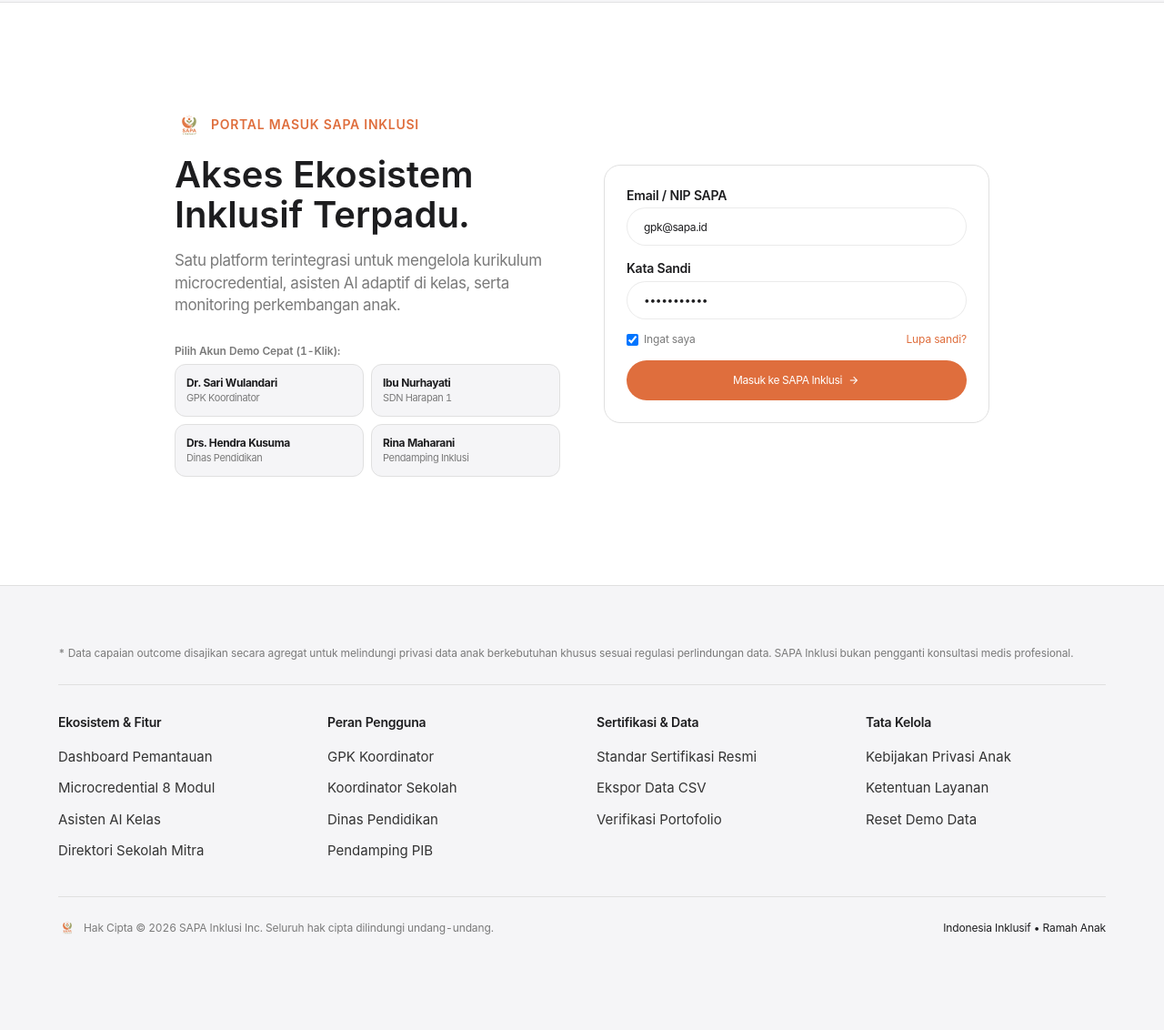
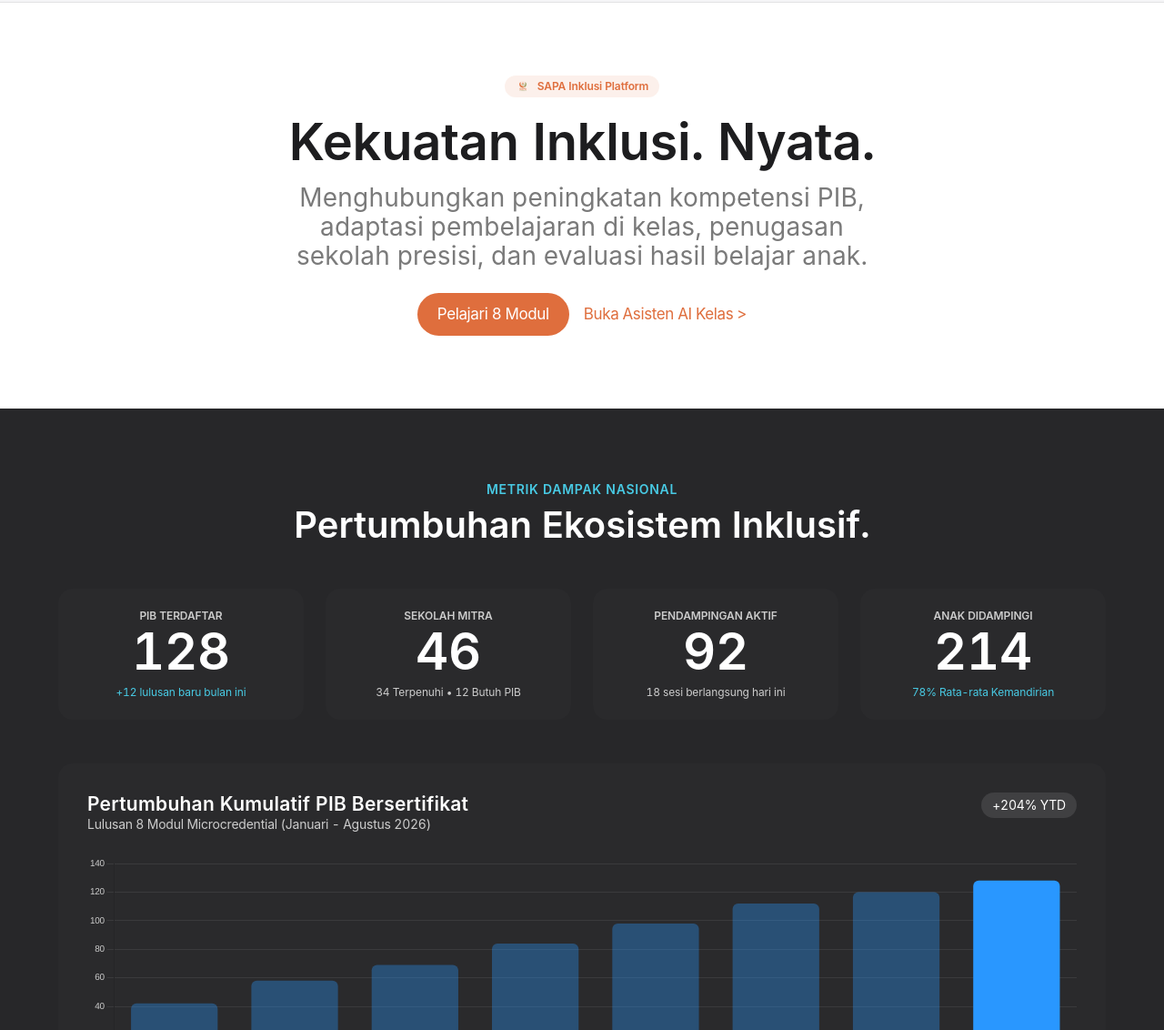
Before and after one commit to raijinnjc/sapa-inklusi, a plain HTML site: page index.html in a window 1280 px wide. Shown: the part 93-1225 px from the top of the page at 91% size. Before the commit the page ends 1187 px from the top, so only its background shows below. Drawn offline with nearby package versions, Linux system fonts and the light colour scheme; no server answers.

Commit message:
fix: resolve blank white page on first load by setting default active state and ensuring mainAppWrapper is visible immediately

```diff
--- a/index.html
+++ b/index.html
@@ -105,7 +105,7 @@
         <!-- ========================================================================= -->
         <!-- 0. LOGIN GATEWAY (PORTAL AUTENTIKASI UTAMA)                               -->
         <!-- ========================================================================= -->
-        <section id="loginGate" class="product-tile-light min-h-[80vh] flex items-center justify-center">
+        <section id="loginGate" class="product-tile-light min-h-[80vh] flex items-center justify-center hidden">
             <div class="max-w-4xl w-full mx-auto grid grid-cols-1 md:grid-cols-2 gap-12 items-center">
                 <div class="space-y-4">
                     <div class="flex items-center gap-2">
@@ -170,9 +170,9 @@
         </section>
 
         <!-- ========================================================================= -->
-        <!-- MAIN APP VIEWS (TERBUKA SETELAH LOGIN)                                    -->
+        <!-- MAIN APP VIEWS (TERBUKA LANGSUNG)                                         -->
         <!-- ========================================================================= -->
-        <div id="mainAppWrapper" class="hidden">
+        <div id="mainAppWrapper" class="w-full">
 
             <!-- 1. DASHBOARD VIEW (ALTERNATING TILES) -->
             <section id="view-dashboard" class="view-pane active">
--- a/js/store.js
+++ b/js/store.js
@@ -4,7 +4,7 @@
  * Hybrid Support: Works both fully standalone offline (GitHub Pages) & with REST API Backend
  */
 
-const STORAGE_KEY = 'SAPA_INKLUSI_MASTER_V2';
+const STORAGE_KEY = 'SAPA_INKLUSI_MASTER_V3';
 const API_BASE_URL = (window.location.hostname === 'localhost' || window.location.hostname === '127.0.0.1')
     ? (window.location.port === '3000' ? '/api' : 'http://localhost:3000/api')
     : '/api';
@@ -53,8 +53,17 @@
 };
 
 const INITIAL_STATE = {
-    isLoggedIn: false,
-    currentUser: null,
+    isLoggedIn: true,
+    currentUser: {
+        role: 'GPK_KOORDINATOR',
+        roleLabel: 'GPK Koordinator',
+        name: 'Dr. Sari Wulandari, M.Pd',
+        email: 'gpk@sapa.id',
+        nip: '19820415 200604 2 008',
+        avatarInitials: 'SW',
+        avatarColor: '#DF6E3D',
+        institution: 'Pusat Layanan Inklusif Wilayah'
+    },
     userRole: 'GPK_KOORDINATOR',
     userName: 'Dr. Sari Wulandari, M.Pd',
     userRoleLabel: 'GPK Koordinator',
```
